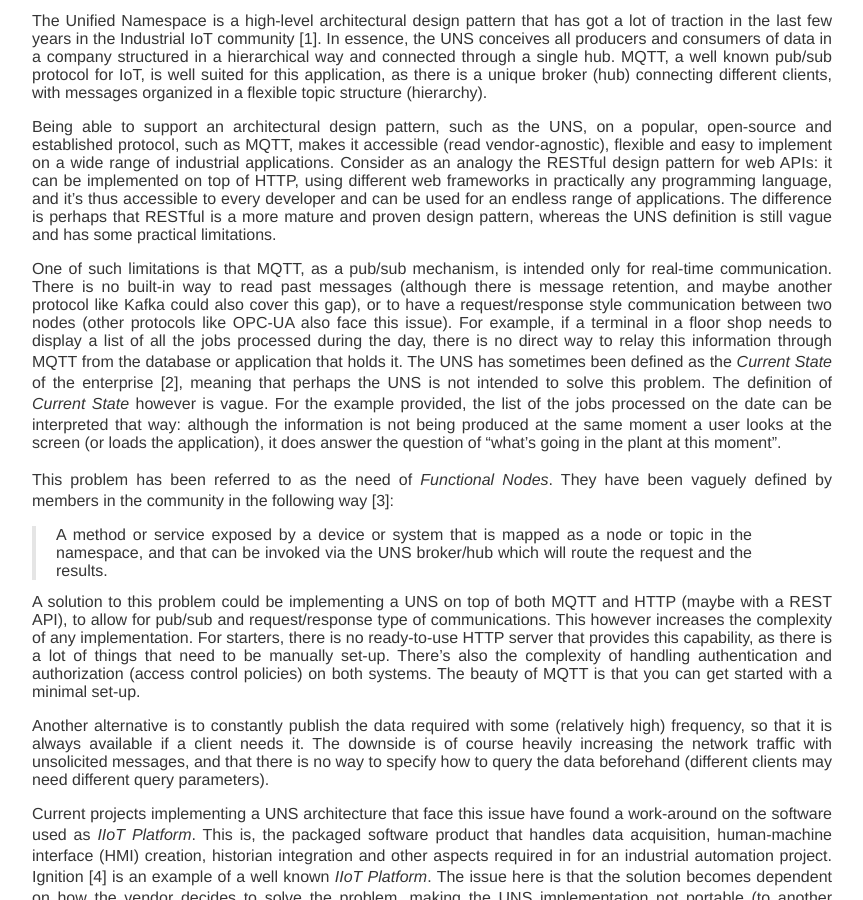
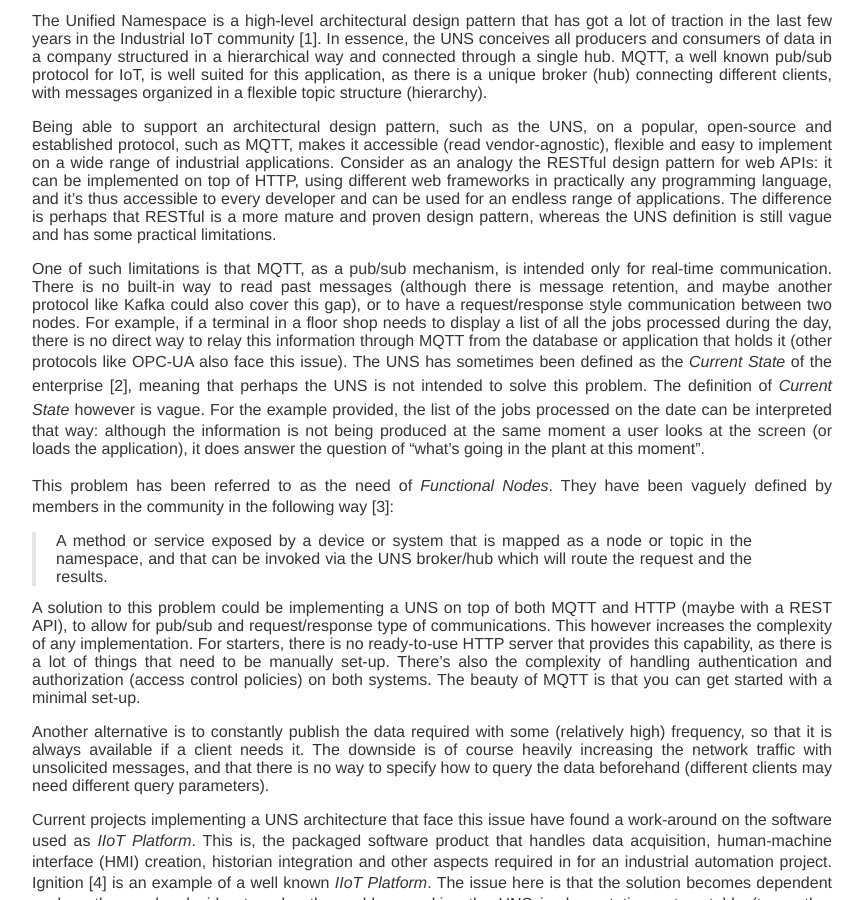
Before and after one commit to frankovacevich/homepage, a Jekyll site: the page built from _posts/2024-06-08-Functional Nodes in UNS with MQTT.md, in a window 1280 px wide and 900 px high, scrolled down 381 px. Shown: the whole window, without its empty margins (208-1071 px from the left). Built offline with Jekyll 4.4.1, drawn with Linux system fonts in a browser that asks for light colours; our own code applies the rules of GitHub Pages for plain Markdown files.

Commit message:
Small change

```diff
--- a/_posts/2024-06-08-Functional Nodes in UNS with MQTT.md
+++ b/_posts/2024-06-08-Functional Nodes in UNS with MQTT.md
@@ -6,7 +6,7 @@ The Unified Namespace is a high-level architectural design pattern that has got
 
 Being able to support an architectural design pattern, such as the UNS, on a popular, open-source and established protocol, such as MQTT, makes it accessible (read vendor-agnostic), flexible and easy to implement on a wide range of industrial applications. Consider as an analogy the RESTful design pattern for web APIs: it can be implemented on top of HTTP, using different web frameworks in practically any programming language, and it's thus accessible to every developer and can be used for an endless range of applications. The difference is perhaps that RESTful is a more mature and proven design pattern, whereas the UNS definition is still vague and has some practical limitations.
 
-One of such limitations is that MQTT, as a pub/sub mechanism, is intended only for real-time communication. There is no built-in way to read past messages (although there is message retention, and maybe another protocol like Kafka could also cover this gap), or to have a request/response style communication between two nodes (other protocols like OPC-UA also face this issue). For example, if a terminal in a floor shop needs to display a list of all the jobs processed during the day, there is no direct way to relay this information through MQTT from the database or application that holds it. The UNS has sometimes been defined as the _Current State_ of the enterprise [2], meaning that perhaps the UNS is not intended to solve this problem. The definition of _Current State_ however is vague. For the example provided, the list of the jobs processed on the date can be interpreted that way: although the information is not being produced at the same moment a user looks at the screen (or loads the application), it does answer the question of "what's going in the plant at this moment".
+One of such limitations is that MQTT, as a pub/sub mechanism, is intended only for real-time communication. There is no built-in way to read past messages (although there is message retention, and maybe another protocol like Kafka could also cover this gap), or to have a request/response style communication between two nodes. For example, if a terminal in a floor shop needs to display a list of all the jobs processed during the day, there is no direct way to relay this information through MQTT from the database or application that holds it (other protocols like OPC-UA also face this issue). The UNS has sometimes been defined as the _Current State_ of the enterprise [2], meaning that perhaps the UNS is not intended to solve this problem. The definition of _Current State_ however is vague. For the example provided, the list of the jobs processed on the date can be interpreted that way: although the information is not being produced at the same moment a user looks at the screen (or loads the application), it does answer the question of "what's going in the plant at this moment".
 
 This problem has been referred to as the need of _Functional Nodes_. They have been vaguely defined by members in the community in the following way [3]:
 
```
